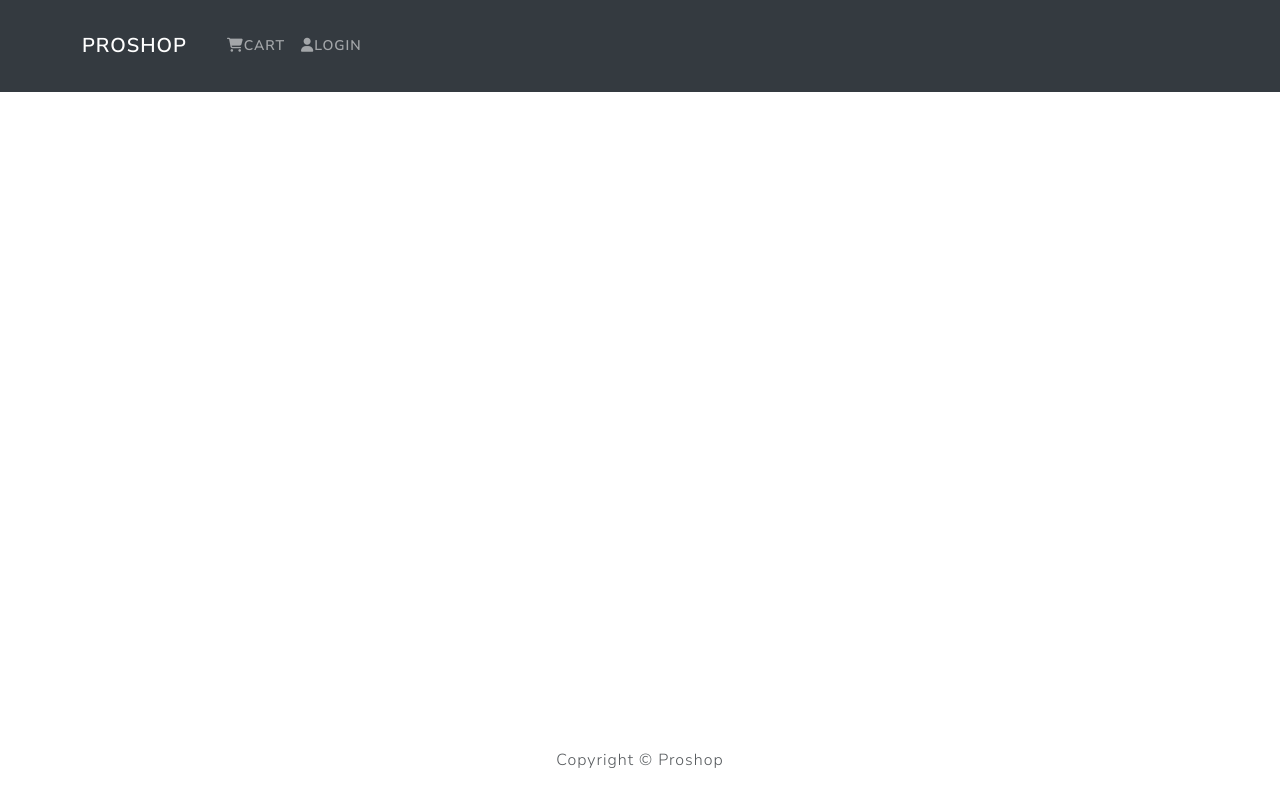
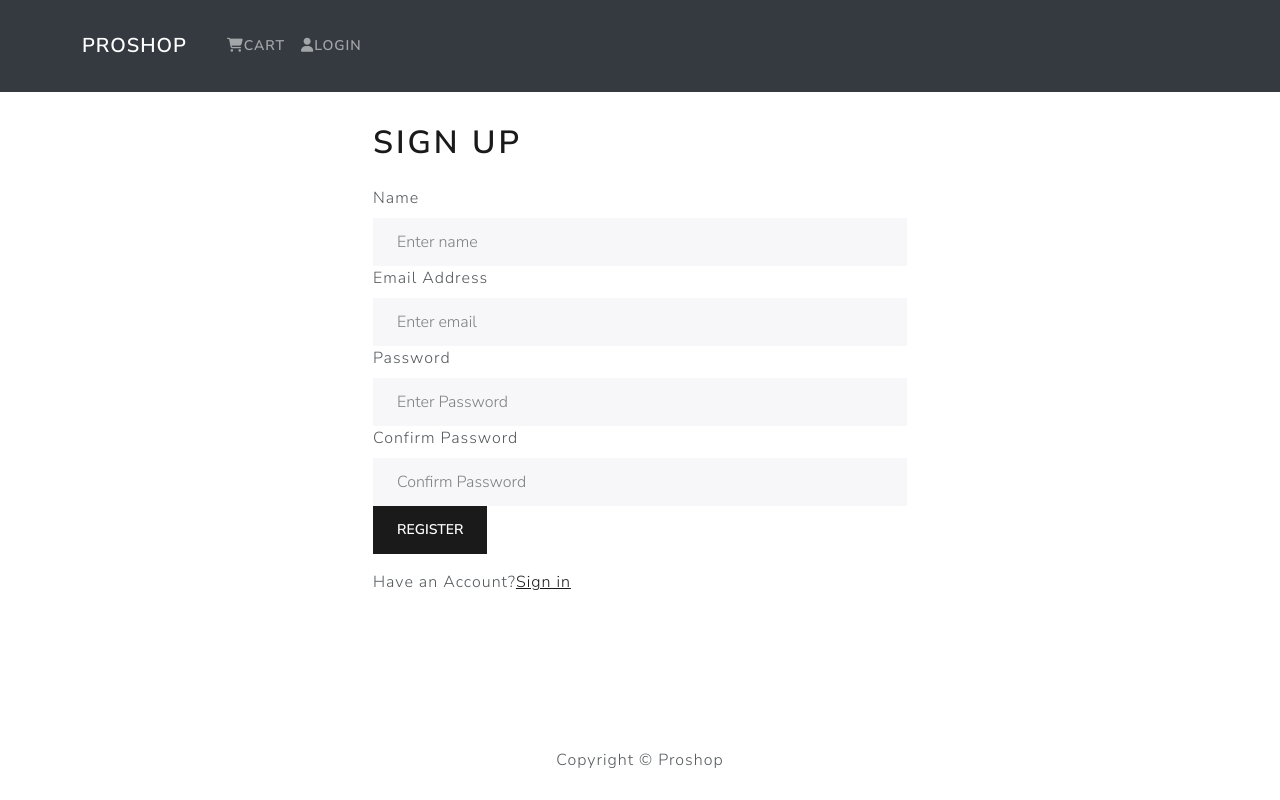
Before and after one commit to catstring/ecom, a React (Vite) app: page /register in a window 1280 px wide. Built offline with nearby package versions, Linux system fonts and the light colour scheme.

Commit message:
add register slice, screen

```diff
--- a/src/App.jsx
+++ b/src/App.jsx
@@ -7,6 +7,7 @@ import HomeScreen from './screens/HomeScreen'
 import ProductScreen from './screens/ProductScreen'
 import CartScreen from './screens/CartScreen'
 import LoginScreen from './screens/LoginScreen'
+import RegisterScreen from './screens/RegisterScreen'
 
 function App() {
 
@@ -19,6 +20,7 @@ function App() {
               <Routes>
                 <Route path='/' element={<HomeScreen/>} exact />
                 <Route path='/login' element={<LoginScreen/>} />
+                <Route path='/register' element={<RegisterScreen/>} />
                 <Route path='/product/:id' element={<ProductScreen/>} />
                 <Route path='/cart/:id?' element={<CartScreen/>} />
               </Routes>
--- /dev/null
+++ b/src/screens/RegisterScreen.jsx
@@ -0,0 +1,117 @@
+/* eslint-disable react/prop-types */
+import { useState, useEffect } from "react";
+import { Link, useLocation, useNavigate } from "react-router-dom";
+import { Form, Button, Row, Col } from "react-bootstrap";
+import { useDispatch, useSelector } from "react-redux";
+import Loader from "../components/Loader";
+import Message from "../components/Message";
+import FormContainer from "../components/FormContainer";
+import { registerUsers } from "../state/userRegisterSlice";
+// import { fetchUsers } from "../state/userSlice";
+
+function RegisterScreen() {
+    const [name, setName] = useState("");
+    const [email, setEmail] = useState("");
+    const [password, setPassword] = useState("");
+    const [confirmPassword, setConfirmPassword] = useState("");
+    const [message, setMessage] = useState("");
+
+    const dispatch = useDispatch();
+    const navigate = useNavigate();
+    const location = useLocation();
+    const redirectPath = location.search ? location.search.split("=")[1] : "/";
+
+    const userRegister = useSelector((state) => state.userRegister);
+    const { loading, userInfo, error } = userRegister;
+
+    useEffect(() => {
+        if (userInfo) {
+            navigate(redirectPath);
+        }
+    }, [userInfo, navigate, redirectPath]);
+
+    const submitHandler = (e) => {
+        e.preventDefault();
+
+        if (password !== confirmPassword) {
+            setMessage("Passwords do not match");
+        } else {
+            dispatch(registerUsers({ name, email, password }));
+            // dispatch(fetchUsers({ email, password }));
+        }
+    }
+
+    return (
+        <FormContainer>
+            <h1>Sign Up</h1>
+            {message && <Message variant="danger">{message}</Message>}
+            {error && <Message variant="danger">{error}</Message>}
+            {loading && <Loader />}
+            <Form onSubmit={submitHandler}>
+                <Form.Group controlId="name">
+                    <Form.Label>Name</Form.Label>
+                    <Form.Control
+                        required
+                        type="name"
+                        placeholder="Enter name"
+                        value={name}
+                        onChange={(e) => setName(e.target.value)}
+                    >
+                    </Form.Control>
+                </Form.Group>
+
+                <Form.Group controlId="email">
+                    <Form.Label>Email Address</Form.Label>
+                    <Form.Control
+                        required
+                        type="email"
+                        placeholder="Enter email"
+                        value={email}
+                        onChange={(e) => setEmail(e.target.value)}
+                    >
+                    </Form.Control>
+                </Form.Group>
+
+                <Form.Group controlId="password">
+                    <Form.Label>Password</Form.Label>
+                    <Form.Control
+                        required
+                        type="password"
+                        placeholder="Enter Password"
+                        value={password}
+                        onChange={(e) => setPassword(e.target.value)}
+                    >
+                    </Form.Control>
+                </Form.Group>
+
+                <Form.Group controlId="passwordConfirm">
+                    <Form.Label>Confirm Password</Form.Label>
+                    <Form.Control
+                        required
+                        type="password"
+                        placeholder="Confirm Password"
+                        value={confirmPassword}
+                        onChange={(e) => setConfirmPassword(e.target.value)}
+                    >
+                    </Form.Control>
+                </Form.Group>
+
+                <Button type="submit" variant="primary">
+                    Register
+                </Button>
+            </Form>
+
+            <Row className="py-3">
+                <Col>
+                    Have an Account?
+                    <Link to={redirectPath ? `/login?redirect=${redirectPath}` : "/login"}>
+                        Sign in
+                    </Link>
+                </Col>
+            </Row>
+        </FormContainer>
+
+    )
+}
+
+export default RegisterScreen;
--- /dev/null
+++ b/src/state/userRegisterSlice.jsx
@@ -0,0 +1,43 @@
+import { createAsyncThunk, createSlice } from "@reduxjs/toolkit";
+import axios from "axios";
+
+const initialState = {
+    loading: false,
+    userInfo: null,
+    error: ''
+}
+
+export const registerUsers = createAsyncThunk(
+    'user/registerUsers',
+    async ({ name, email, password }, { rejectWithValue }) => {
+        try {
+            const response = await axios.post('/api/users/register/', { 'name': name, 'email': email, 'password': password });
+            localStorage.setItem('userInfo', JSON.stringify(response.data));
+            return response.data;
+        } catch (error) {
+            return rejectWithValue(error.message);
+        }
+    }
+);
+
+const userRegisterSlice = createSlice({
+    name: 'user',
+    initialState,
+    extraReducers: builder => {
+        builder.addCase(registerUsers.pending, (state) => {
+            state.loading = true
+        })
+        builder.addCase(registerUsers.fulfilled, (state, action) => {
+            state.loading = false
+            state.userInfo = action.payload
+            state.error = ''
+        })
+        builder.addCase(registerUsers.rejected, (state, action) => {
+            state.loading = false
+            state.userInfo = null
+            state.error = action.error.message
+        })
+    }
+})
+
+export default userRegisterSlice.reducer
--- a/src/store.jsx
+++ b/src/store.jsx
@@ -3,6 +3,7 @@ import productReducer from "./state/productSlice";
 import detailReducer from "./state/detailSlice";
 import cartReducer from "./state/cartSlice";
 import userReducer from "./state/userSlice";
+import userRegisterReducer from "./state/userRegisterSlice";
 
 const store = configureStore({
     reducer: {
@@ -10,6 +11,7 @@ const store = configureStore({
         detail: detailReducer,
         cart: cartReducer,
         user: userReducer,
+        userRegister: userRegisterReducer,
     },
 });
 
```
